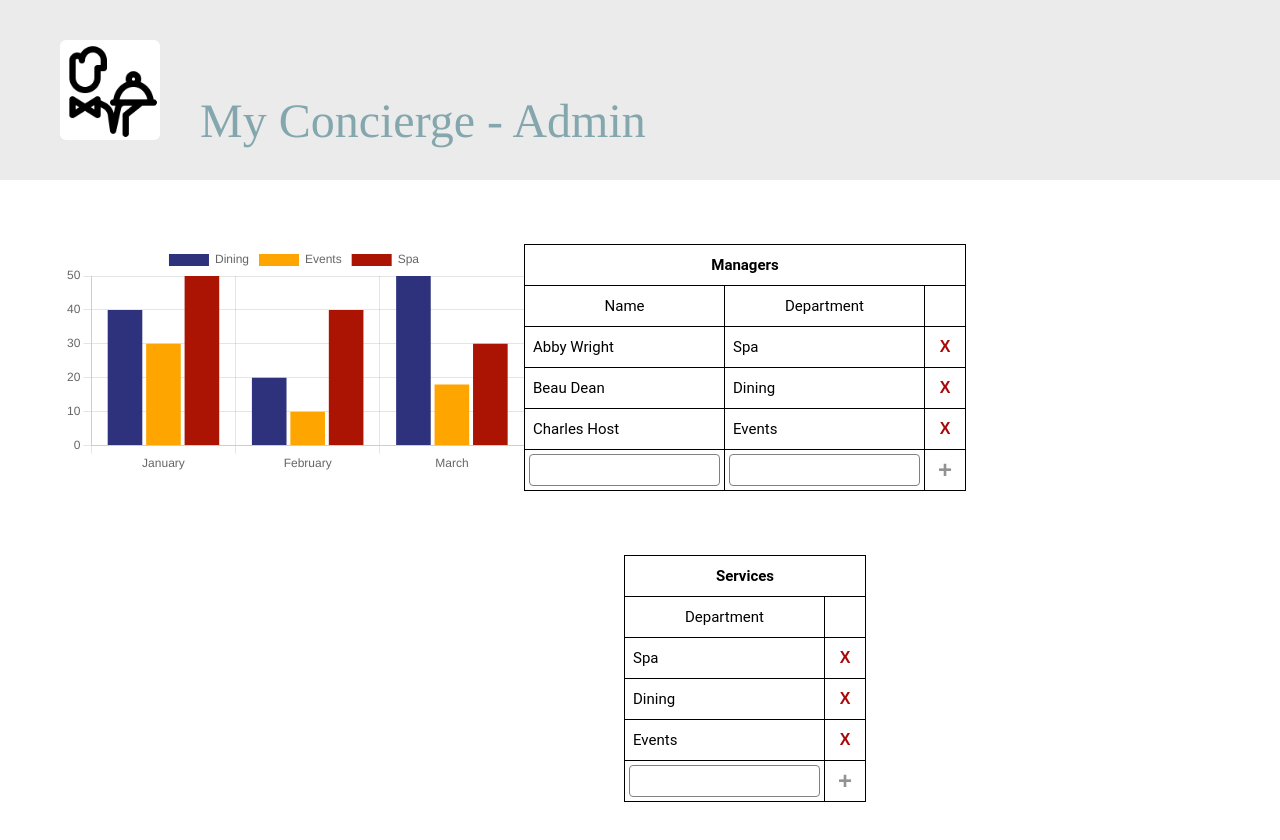
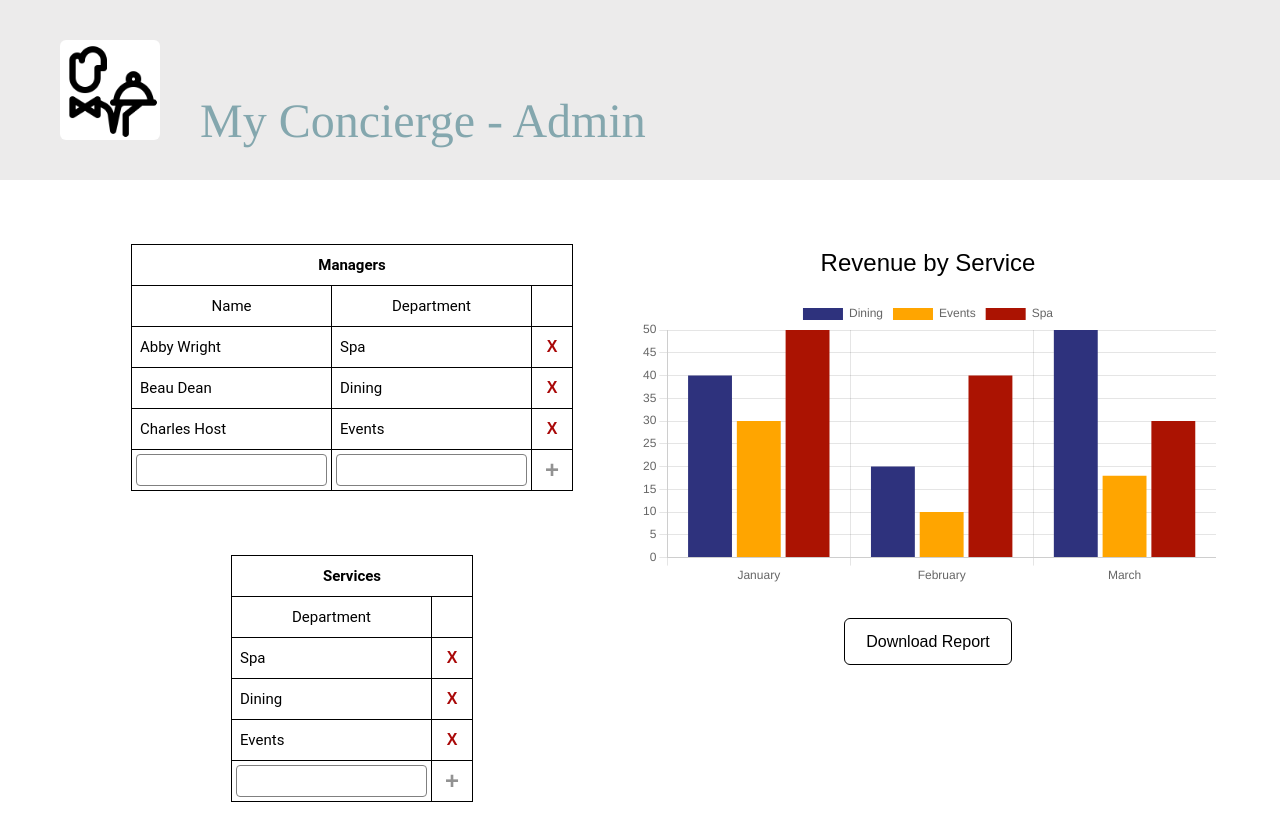
Before and after one commit to jefritter/concierge-web, a Vue app: page /admin in a window 1280 px wide. Shown: the top 840 px of the page. Built offline with nearby package versions, Linux system fonts and the light colour scheme.

Commit message:
adds functionality to download report to AdminDashboard

```diff
--- a/src/components/mgmt/AdminDashboard.vue
+++ b/src/components/mgmt/AdminDashboard.vue
@@ -3,7 +3,6 @@
     <CustomHeader
       subtitle="Admin"/>
     <div class="content">
-      <BarChart/>
       <div class="col left">
         <BasicTable
           id="managers"
@@ -20,7 +19,14 @@
           @addItem="addService"
           @deleteItem="deleteService"/>
       </div>
-      <div></div>
+      <div class="col right">
+        <h2>Revenue by Service</h2>
+        <BarChart
+          :chartData="chartData"
+          chartId="revenue"
+        />
+        <button @click="downloadReport">Download Report</button>
+      </div>
     </div>
   </div>
 </template>
@@ -79,7 +85,29 @@ export default {
           label: 'Department'
         }
       ],
-      msg: 'Work in Progress ...'
+      chartData: {
+        labels: ['January', 'February', 'March'],
+        datasets: [
+          {
+            label: 'Dining',
+            data: [40, 20, 50],
+            backgroundColor: '#2e327d'
+          },
+          {
+            label: 'Events',
+            data: [30, 10, 18],
+            backgroundColor: 'orange'
+          },
+          {
+            label: 'Spa',
+            data: [50, 40, 30],
+            backgroundColor: '#ab1302'
+          }
+        ]
+      },
+      chartOptions: {
+        responsive: false
+      }
     }
   },
   methods: {
@@ -98,6 +126,68 @@ export default {
     deleteService(svc) {
       console.log('service deleted')
       console.log(JSON.stringify(svc))
+    },
+    convertLabelsToCSV(labels) {
+      let result
+      const columnDelimiter = ','
+      const lineDelimiter = '\n'
+
+      if (labels == null || !labels.length) {
+        return null
+      }
+
+      result = '' + columnDelimiter
+      result += labels.join(columnDelimiter)
+      result += lineDelimiter
+
+      return result
+    },
+    convertChartDataToCSV(dataset) {
+      console.log('dataset: ', dataset)
+      let result = ''
+      const columnDelimiter = ','
+      const lineDelimiter = '\n'
+
+      const data = dataset.data
+      if (data == null || !data.length) {
+        return null
+      }
+
+      result += dataset.label.toString()
+
+      for (let i = 0; i < data.length; i++) {
+        result += columnDelimiter
+        result += data[i]
+      }
+
+      result += lineDelimiter
+
+      return result
+    },
+    downloadReport() {
+
+      let csv = ''
+      csv += this.convertLabelsToCSV(this.chartData.labels)
+
+      for (let i = 0; i < this.chartData.datasets.length; i++) {
+        csv += this.convertChartDataToCSV(this.chartData.datasets[i])
+      }
+
+      if (csv == null) return
+      console.log(csv)
+
+      if (!csv.match(/^data:text\/csv/i)) {
+        csv = 'data:text/csv;charset=utf-8,' + csv;
+      }
+
+      const data = encodeURI(csv)
+      const link = document.createElement('a')
+      const filename = 'chart-data.csv'
+      link.setAttribute('href', data)
+      link.setAttribute('download', filename)
+      document.body.appendChild(link)
+      link.click()
+      document.body.removeChild(link)
     }
   }
 }
@@ -120,7 +210,35 @@ export default {
     .col {
       align-items: center;
       display: flex;
+      flex-basis: 50%;
       flex-direction: column;
+      position: relative;
+      &.right {
+        button {
+          all: unset;
+          background-color: white;
+          border: 1px solid black;
+          border-radius: 6px;
+          color: black;
+          font-family: 'Manrope', Arial, sans-serif;
+          font-size: 16px;
+          font-weight: 500;
+          text-align: center;
+          height: 45px;
+          margin-top: 2rem;
+          width: 166px;
+          &:hover {
+            background-color: #ECEBEB;
+            border: 2px solid black;
+          }
+        }
+        h2 {
+          font-family: 'Manrope', Arial, sans-serif;
+          font-size: 24px;
+          font-weight: 400;
+          margin-bottom: 1rem;
+        }
+      }
     }
     .basic-table.services {
       margin-top: 4rem;
--- a/src/components/shared/BarChart.vue
+++ b/src/components/shared/BarChart.vue
@@ -17,8 +17,7 @@ export default {
   components: {
     Bar
   },
-  // uncomment the props below when we have chart data coming from the API
-  /* props: {
+  props: {
     chartId: {
       type: String
     },
@@ -26,40 +25,13 @@ export default {
       type: Object,
       required: true
     }
-  }, */
-  data() {
-    return {
-      chartData: {
-        labels: ['January', 'February', 'March'],
-        datasets: [
-          {
-            label: 'Dining',
-            data: [40, 20, 50],
-            backgroundColor: '#2e327d'
-          },
-          {
-            label: 'Events',
-            data: [30, 10, 18],
-            backgroundColor: 'orange'
-          },
-          {
-            label: 'Spa',
-            data: [50, 40, 30],
-            backgroundColor: '#ab1302'
-          }
-        ]
-      },
-      chartOptions: {
-        responsive: false
-      }
-    }
-  }
+  },
 }
 </script>
 
 <style lang="scss">
 .bar-chart {
   height: auto;
-  width: 40%;
+  width: 100%;
 }
 </style>
```
